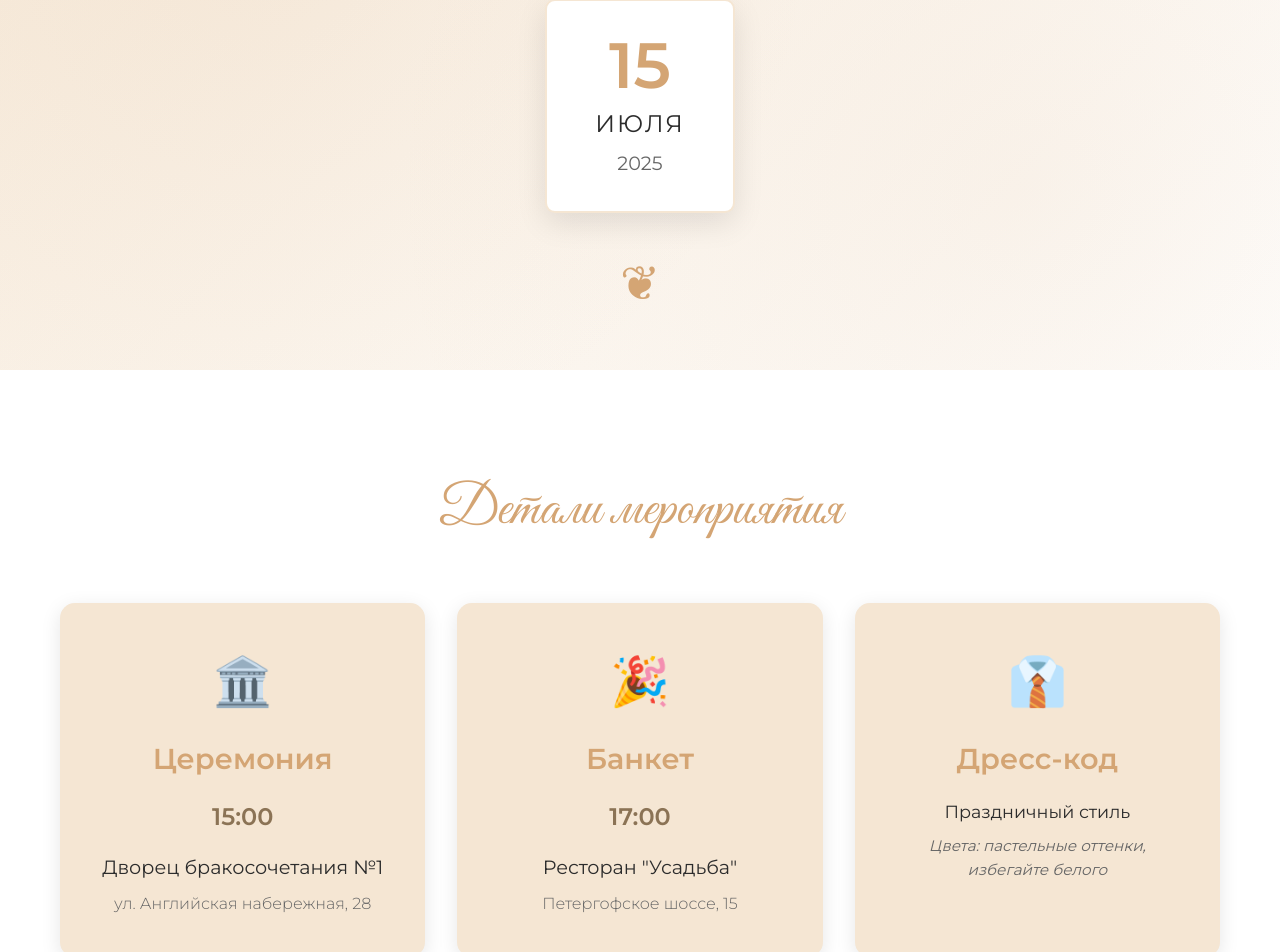
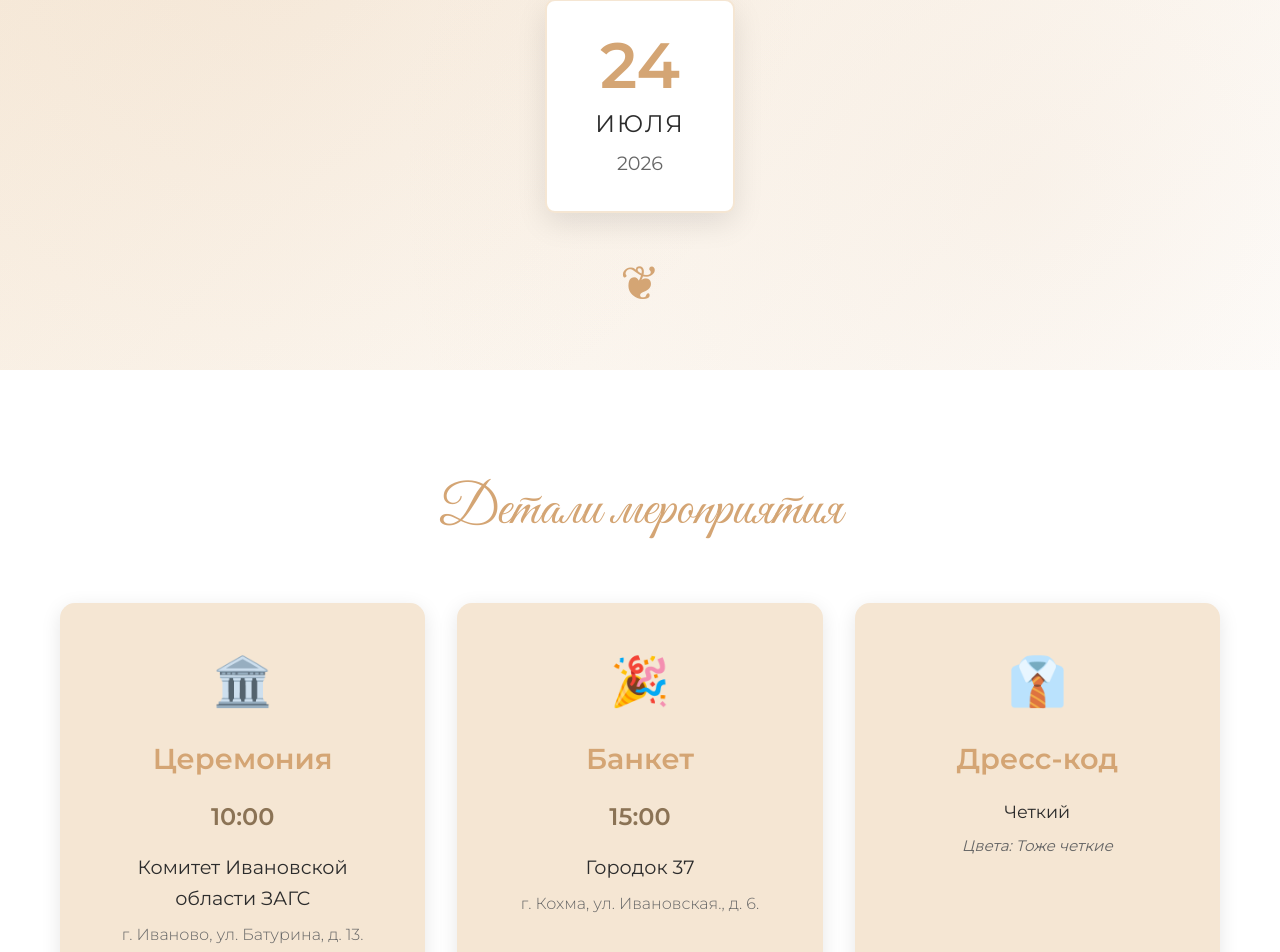
Before and after one commit to Sharik2468/WeddingInvitation, a React (Vite) app: page / in a window 1280 px wide. Shown: the part 600-1552 px from the top of the page. Built offline with nearby package versions, Linux system fonts and the light colour scheme.

Commit message:
Fix names

```diff
--- a/package.json
+++ b/package.json
@@ -1,4 +1,5 @@
 {
+  "homepage": "https://Sharik2468.github.io/WeddingInvitation",
   "name": "wedding-invitation",
   "private": true,
   "version": "1.0.0",
@@ -6,7 +7,9 @@
   "scripts": {
     "dev": "vite",
     "build": "vite build",
-    "preview": "vite preview"
+    "preview": "vite preview",
+    "predeploy": "npm run build",
+    "deploy": "gh-pages -d dist"
   },
   "dependencies": {
     "react": "^18.2.0",
--- a/src/components/Details.jsx
+++ b/src/components/Details.jsx
@@ -11,27 +11,27 @@ const Details = () => {
           <div className="detail-card">
             <div className="detail-icon">🏛️</div>
             <h3 className="detail-title">Церемония</h3>
-            <p className="detail-time">15:00</p>
-            <p className="detail-location">Дворец бракосочетания №1</p>
-            <p className="detail-address">ул. Английская набережная, 28</p>
+            <p className="detail-time">10:00</p>
+            <p className="detail-location">Комитет Ивановской области ЗАГС</p>
+            <p className="detail-address">г. Иваново, ул. Батурина, д. 13.</p>
           </div>
 
           <div className="detail-card">
             <div className="detail-icon">🎉</div>
             <h3 className="detail-title">Банкет</h3>
-            <p className="detail-time">17:00</p>
-            <p className="detail-location">Ресторан "Усадьба"</p>
-            <p className="detail-address">Петергофское шоссе, 15</p>
+            <p className="detail-time">15:00</p>
+            <p className="detail-location">Городок 37</p>
+            <p className="detail-address">г. Кохма, ул. Ивановская., д. 6.</p>
           </div>
 
           <div className="detail-card">
             <div className="detail-icon">👔</div>
             <h3 className="detail-title">Дресс-код</h3>
             <p className="detail-description">
-              Праздничный стиль
+              Четкий
             </p>
             <p className="detail-colors">
-              Цвета: пастельные оттенки, избегайте белого
+              Цвета: Тоже четкие
             </p>
           </div>
         </div>
--- a/src/components/Hero.jsx
+++ b/src/components/Hero.jsx
@@ -14,9 +14,9 @@ const Hero = () => {
         <p className="hero-subtitle">Приглашают вас на свадьбу</p>
         <div className="hero-date">
           <div className="date-box">
-            <span className="date-day">15</span>
+            <span className="date-day">24</span>
             <span className="date-month">Июля</span>
-            <span className="date-year">2025</span>
+            <span className="date-year">2026</span>
           </div>
         </div>
         <div className="ornament">❦</div>
--- a/vite.config.js
+++ b/vite.config.js
@@ -4,4 +4,5 @@ import react from '@vitejs/plugin-react'
 // https://vitejs.dev/config/
 export default defineConfig({
   plugins: [react()],
+  base: '/WeddingInvitation/',
 })
```
